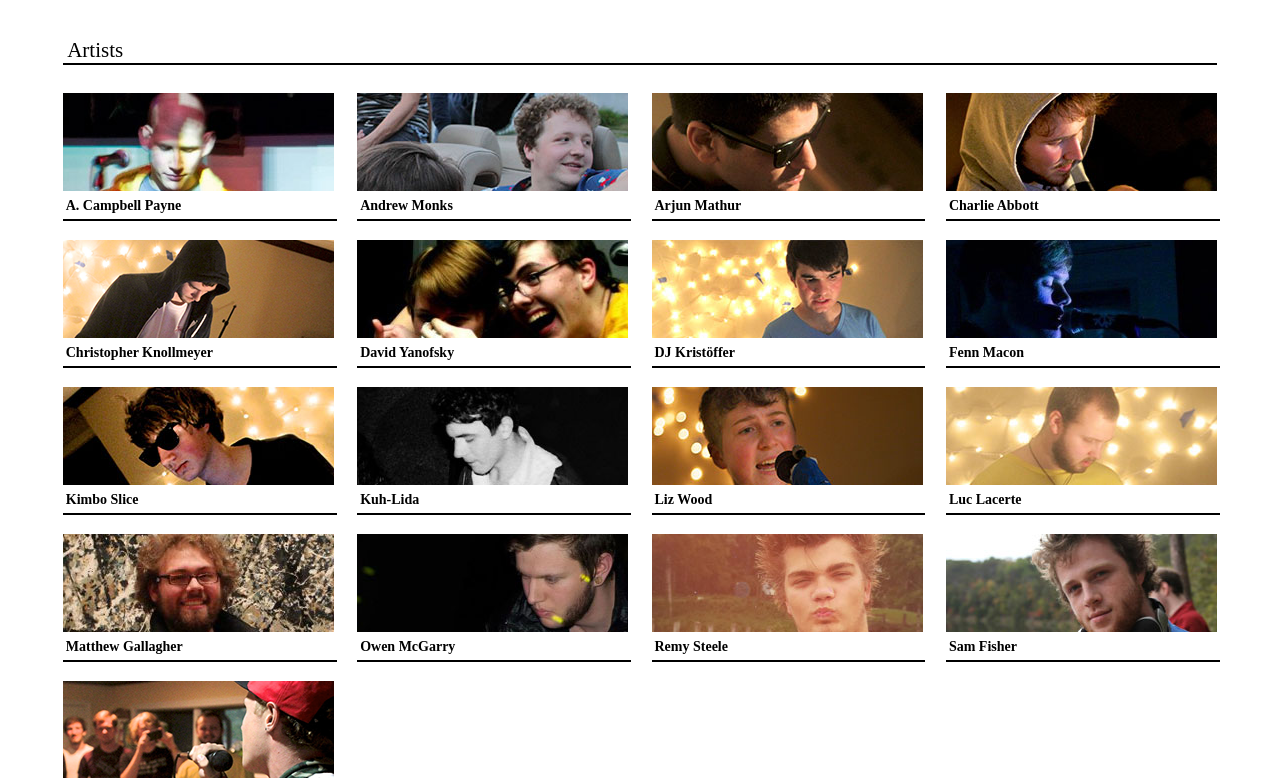
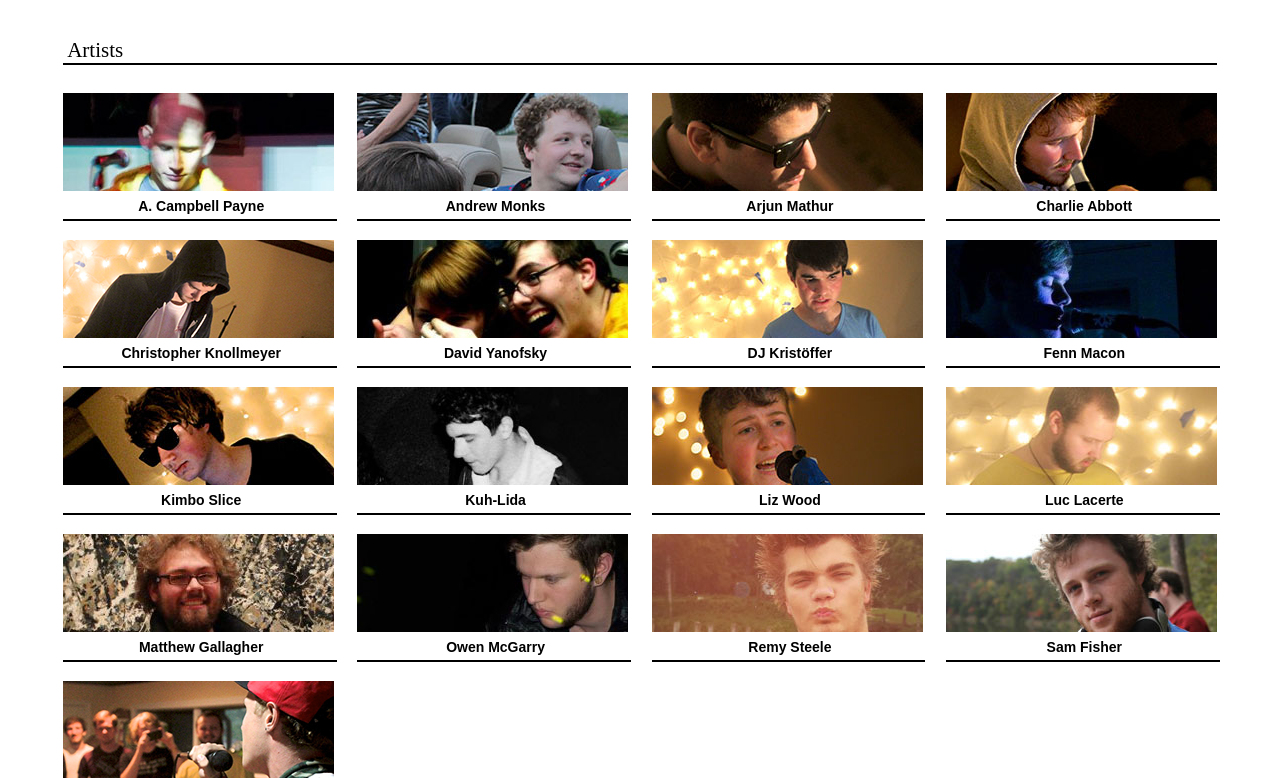
Before and after one commit to belgianman/old_belgianman, a PHP site: page /artists in a window 1280 px wide. Shown: the part 242-1020 px from the top of the page. Run offline with PHP 8.4, Linux system fonts and the light colour scheme; some libraries are stand-ins or nearby versions.

Commit message:
switched to myriad for artists page

```diff
--- a/assets/style.css
+++ b/assets/style.css
@@ -116,11 +116,12 @@ p {
 .artistname {
 	width: 100%;
 	font-size: 1em;
-	text-align: left;
+	text-align: center;
 	height: 1.5em;
 	padding-top: .5em;
 	color: black;
 	padding-left: .2em;
+	font-family: "myriad-pro",sans-serif;
 	border-bottom: 2px solid black;
 }
 
```
